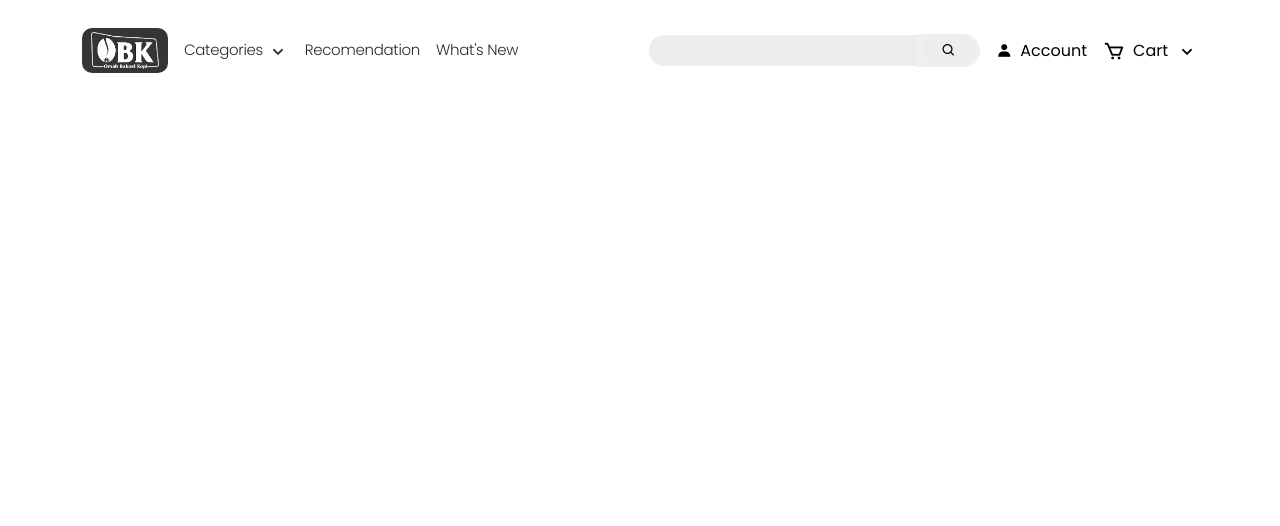
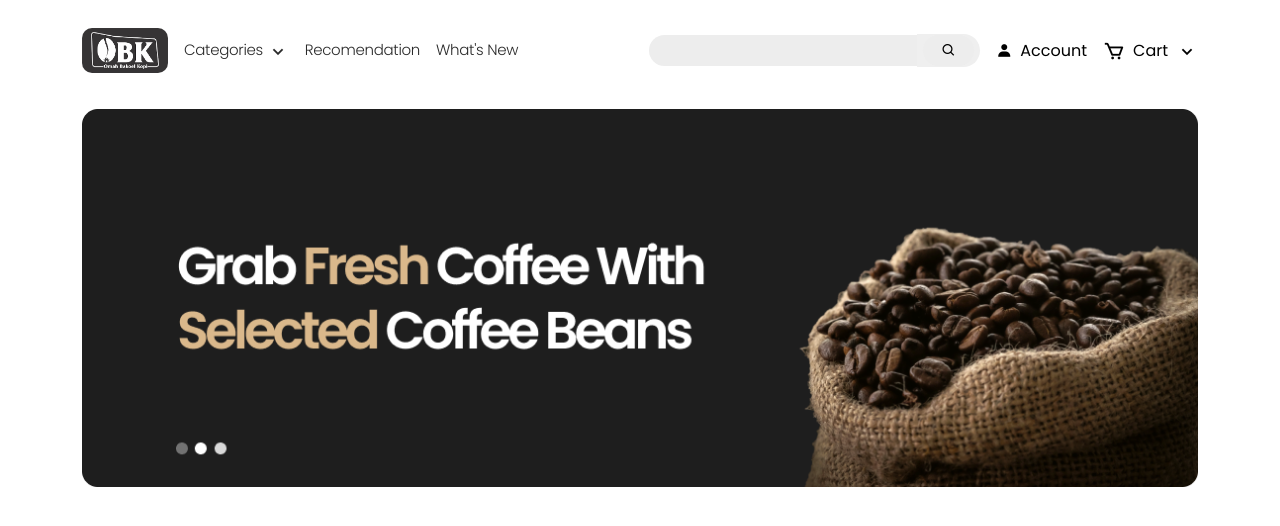
Before and after one commit to gbrn7/SUPP-MY-COFFEE, a plain HTML site: page catalog.html in a window 1280 px wide. Drawn offline with nearby package versions, Linux system fonts and the light colour scheme.

Commit message:
Menambahkan Banner

```diff
--- a/catalog.html
+++ b/catalog.html
@@ -81,6 +81,18 @@
     </nav>
   <!-- Navbar End -->
 
+  <!-- Banner Start -->
+  <section class="banner mt-4">
+    <div class="container banner-wrapper">
+      <div class="row justify-content-center">
+        <div class="col-12 text-center">
+          <img src="Assets/img/ctlg-banner-1.png" class="img-fluid">
+        </div>
+      </div>
+    </div>
+  </section>
+  <!-- Banner End -->
+
 </body>
 <!-- Bootstrap js -->
 <script src="Assets/Vendor/bootstrap-5.2/js/bootstrap.bundle.min.js"></script>
```
Also changed, not shown: Assets/img/ctlg-banner-1.png (added), Assets/img/ctlg-banner-2.png (added), Assets/img/ctlg-banner-3.png (added).
